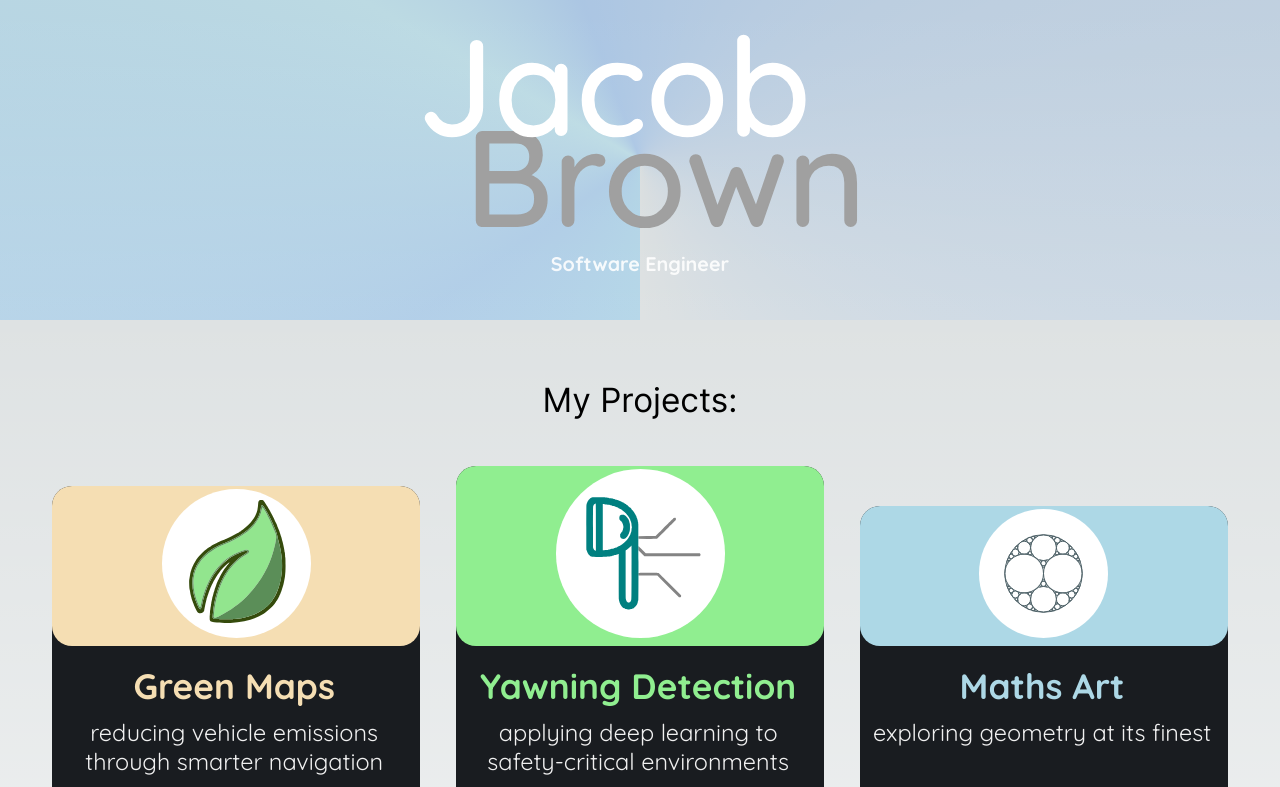
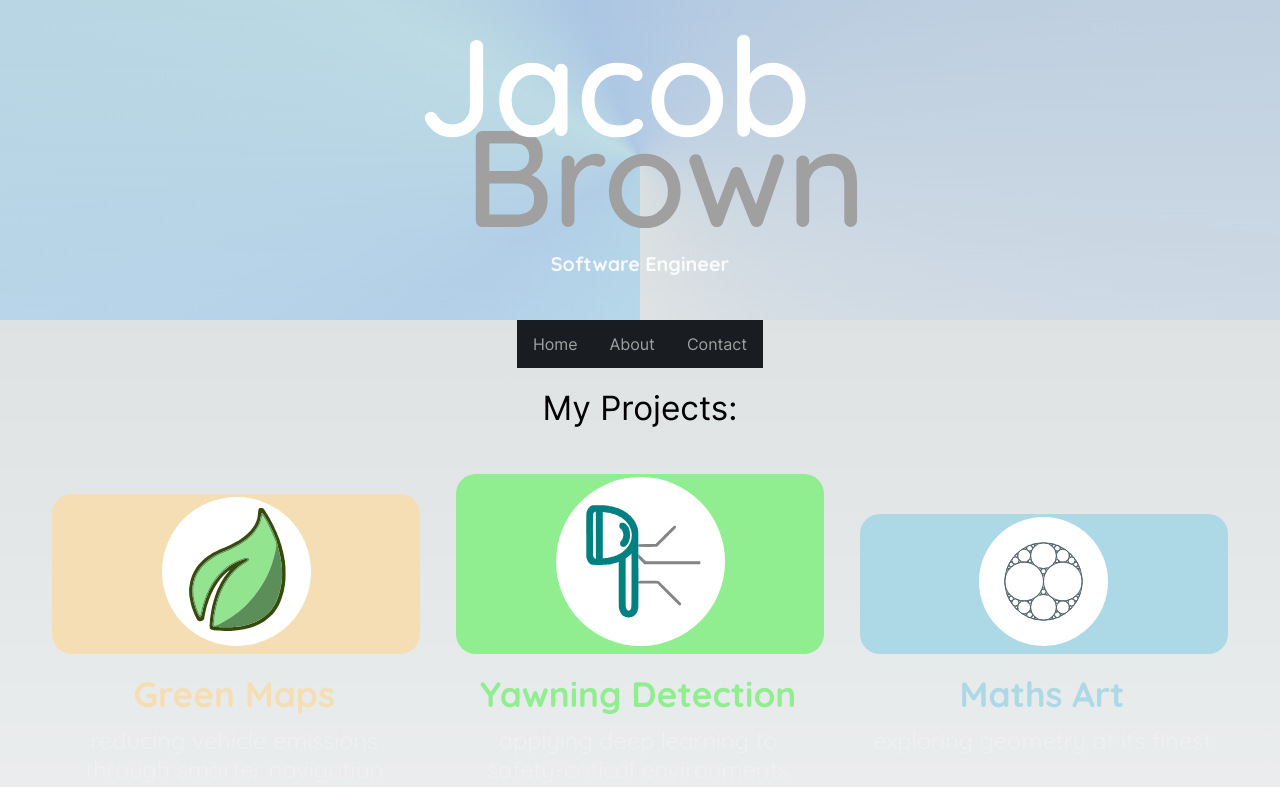
Before and after one commit to jacbn/jacbn.me, a Next.js app: page / in a window 1280 px wide. Shown: the top 787 px of the page. Built offline with nearby package versions, Linux system fonts and the light colour scheme.

Commit message:
added navbar to home

```diff
--- a/src/app/page.tsx
+++ b/src/app/page.tsx
@@ -1,11 +1,13 @@
 import styles from '../styles/home.module.css'
 import Title from '../components/title'
 import MainGrid from '../components/mainGrid'
+import NavBar from '@/components/navbar'
 
 export default function Home() {
   return (
     <main>
       <Title />
+      <NavBar showName={false} />
       <div className={styles.subtitle}>
         My Projects:
       </div>
--- a/src/styles/home.module.css
+++ b/src/styles/home.module.css
@@ -7,7 +7,7 @@
   display: grid;
   position: relative;
   align-content: flex-start; /* put the extra space at bottom of card */
-  background-color: var(--card-background);
+  background-color: var(--background-alt-light);
   border-radius: 20px;
   cursor: pointer;
   -webkit-transition: all 0.5s ease;
@@ -104,7 +104,6 @@
 .titleContainer {
   width: 100%;
   height: calc(10rem + 15vh + 40px); /* 40px bottom margin */
-  margin: 0 0 40px; /* top margin */
   display: flex;
   flex-direction: column;
   align-items: center;
```
